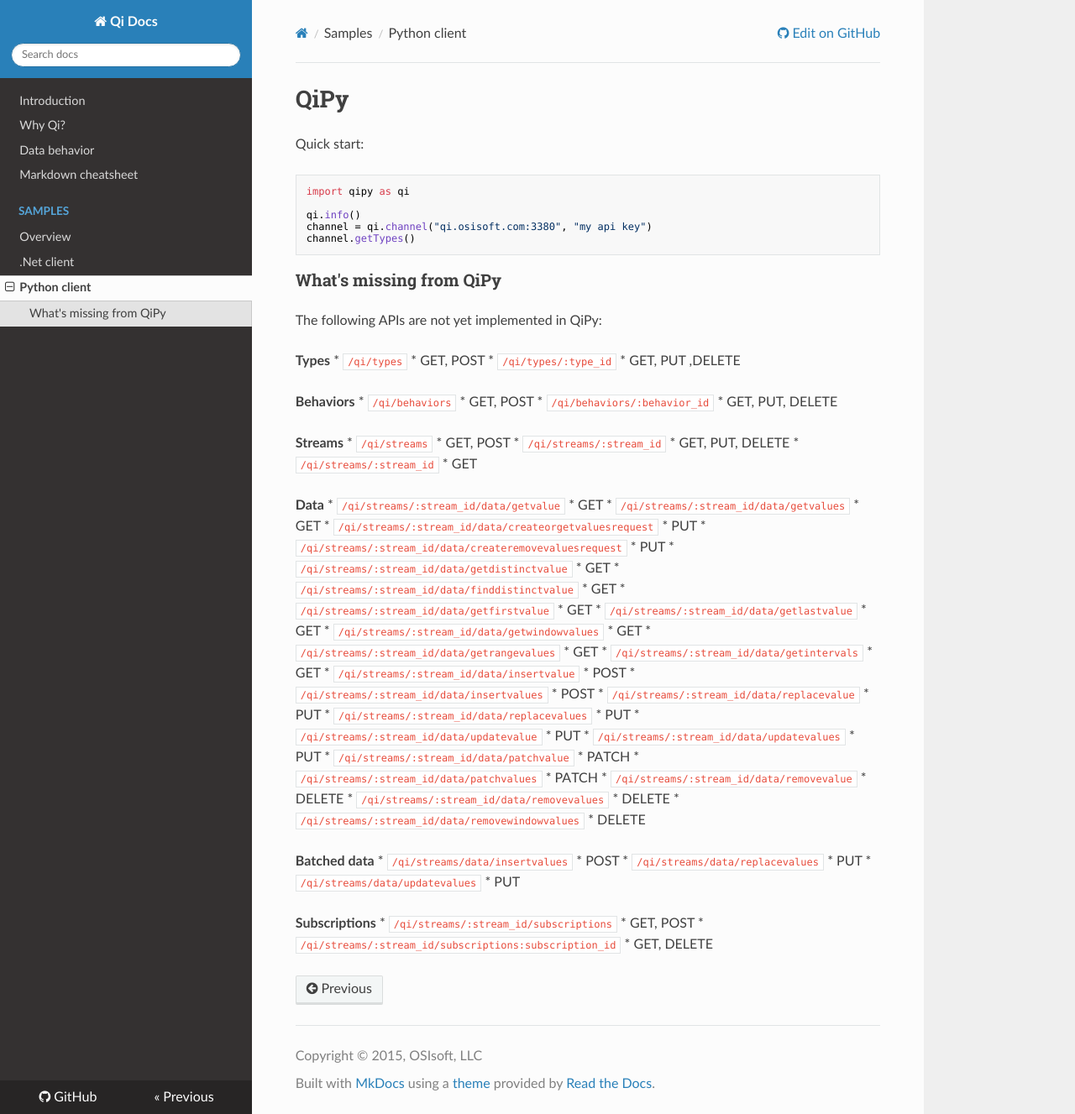
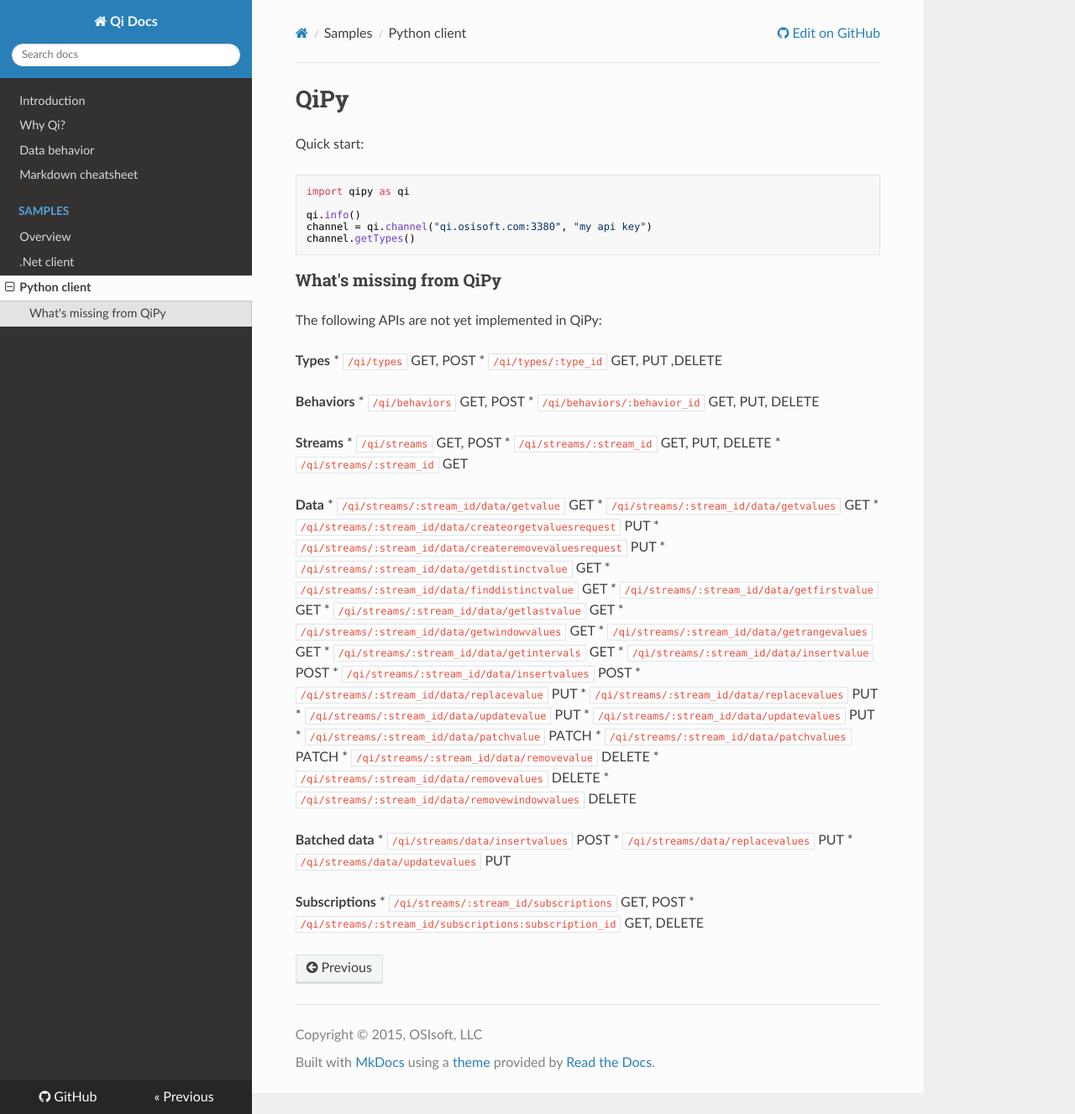
Before and after one commit to ssuryanarayanan/Qi-Docs, an MkDocs documentation site: the page built from docs/samples/python.md, in a window 1280 px wide and 1327 px high. Shown: the whole window at 84% size. Built offline with MkDocs 1.6.1, drawn with Linux system fonts in a browser that asks for light colours; nearby versions of some CDN libraries; old or Windows-style settings are respelled for this version of MkDocs.

```diff
--- a/docs/samples/python.md
+++ b/docs/samples/python.md
@@ -12,47 +12,47 @@ channel.getTypes()
 The following APIs are not yet implemented in QiPy:
 
 **Types**
-* `/qi/types` * GET, POST
-* `/qi/types/:type_id` * GET, PUT ,DELETE
+* `/qi/types`  GET, POST
+* `/qi/types/:type_id`  GET, PUT ,DELETE
 
 **Behaviors**
-* `/qi/behaviors` * GET, POST
-* `/qi/behaviors/:behavior_id` * GET, PUT, DELETE
+* `/qi/behaviors`  GET, POST
+* `/qi/behaviors/:behavior_id`  GET, PUT, DELETE
 
 **Streams**
-* `/qi/streams` * GET, POST
-* `/qi/streams/:stream_id` * GET, PUT, DELETE
-* `/qi/streams/:stream_id` * GET
+* `/qi/streams`  GET, POST
+* `/qi/streams/:stream_id`  GET, PUT, DELETE
+* `/qi/streams/:stream_id`  GET
 
 **Data**
-* `/qi/streams/:stream_id/data/getvalue` * GET
-* `/qi/streams/:stream_id/data/getvalues` * GET
-* `/qi/streams/:stream_id/data/createorgetvaluesrequest`  * PUT
-* `/qi/streams/:stream_id/data/createremovevaluesrequest` * PUT
-* `/qi/streams/:stream_id/data/getdistinctvalue` * GET
-* `/qi/streams/:stream_id/data/finddistinctvalue` * GET
-* `/qi/streams/:stream_id/data/getfirstvalue` * GET
-* `/qi/streams/:stream_id/data/getlastvalue` * GET
-* `/qi/streams/:stream_id/data/getwindowvalues` * GET
-* `/qi/streams/:stream_id/data/getrangevalues` * GET
-* `/qi/streams/:stream_id/data/getintervals` * GET
-* `/qi/streams/:stream_id/data/insertvalue` * POST
-* `/qi/streams/:stream_id/data/insertvalues` * POST
-* `/qi/streams/:stream_id/data/replacevalue` * PUT
-* `/qi/streams/:stream_id/data/replacevalues` * PUT
-* `/qi/streams/:stream_id/data/updatevalue` * PUT
-* `/qi/streams/:stream_id/data/updatevalues` * PUT
-* `/qi/streams/:stream_id/data/patchvalue` * PATCH
-* `/qi/streams/:stream_id/data/patchvalues` * PATCH
-* `/qi/streams/:stream_id/data/removevalue` * DELETE
-* `/qi/streams/:stream_id/data/removevalues` * DELETE
-* `/qi/streams/:stream_id/data/removewindowvalues` * DELETE
+* `/qi/streams/:stream_id/data/getvalue`  GET
+* `/qi/streams/:stream_id/data/getvalues`  GET
+* `/qi/streams/:stream_id/data/createorgetvaluesrequest`   PUT
+* `/qi/streams/:stream_id/data/createremovevaluesrequest`  PUT
+* `/qi/streams/:stream_id/data/getdistinctvalue`  GET
+* `/qi/streams/:stream_id/data/finddistinctvalue`  GET
+* `/qi/streams/:stream_id/data/getfirstvalue`  GET
+* `/qi/streams/:stream_id/data/getlastvalue`  GET
+* `/qi/streams/:stream_id/data/getwindowvalues`  GET
+* `/qi/streams/:stream_id/data/getrangevalues`  GET
+* `/qi/streams/:stream_id/data/getintervals`  GET
+* `/qi/streams/:stream_id/data/insertvalue`  POST
+* `/qi/streams/:stream_id/data/insertvalues`  POST
+* `/qi/streams/:stream_id/data/replacevalue`  PUT
+* `/qi/streams/:stream_id/data/replacevalues`  PUT
+* `/qi/streams/:stream_id/data/updatevalue`  PUT
+* `/qi/streams/:stream_id/data/updatevalues`  PUT
+* `/qi/streams/:stream_id/data/patchvalue`  PATCH
+* `/qi/streams/:stream_id/data/patchvalues`  PATCH
+* `/qi/streams/:stream_id/data/removevalue`  DELETE
+* `/qi/streams/:stream_id/data/removevalues`  DELETE
+* `/qi/streams/:stream_id/data/removewindowvalues`  DELETE
 
 **Batched data**
-* `/qi/streams/data/insertvalues` * POST
-* `/qi/streams/data/replacevalues` * PUT
-* `/qi/streams/data/updatevalues` * PUT
+* `/qi/streams/data/insertvalues`  POST
+* `/qi/streams/data/replacevalues`  PUT
+* `/qi/streams/data/updatevalues`  PUT
 
 **Subscriptions**
-* `/qi/streams/:stream_id/subscriptions` * GET, POST
-* `/qi/streams/:stream_id/subscriptions:subscription_id` * GET, DELETE
+* `/qi/streams/:stream_id/subscriptions`  GET, POST
+* `/qi/streams/:stream_id/subscriptions:subscription_id`  GET, DELETE
```
